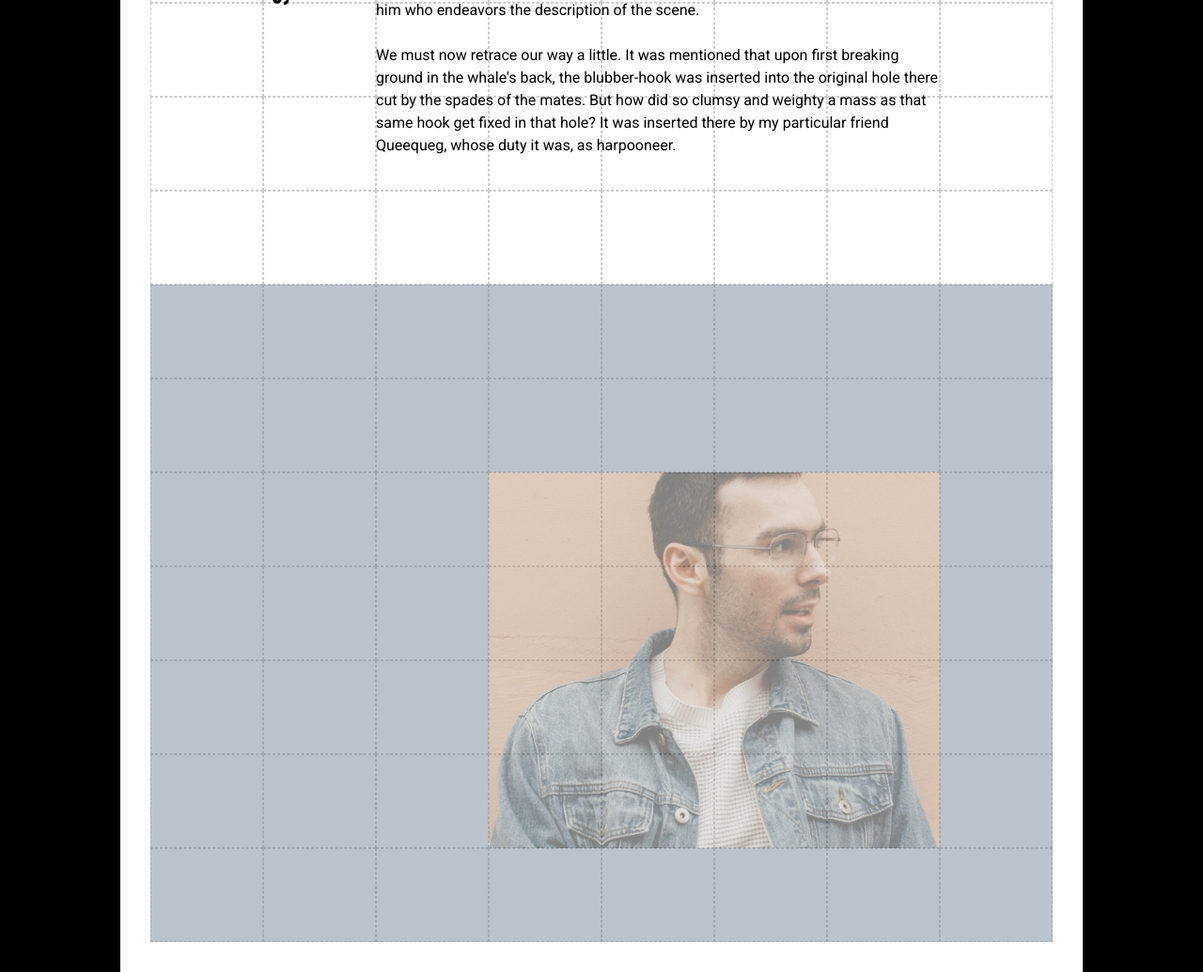
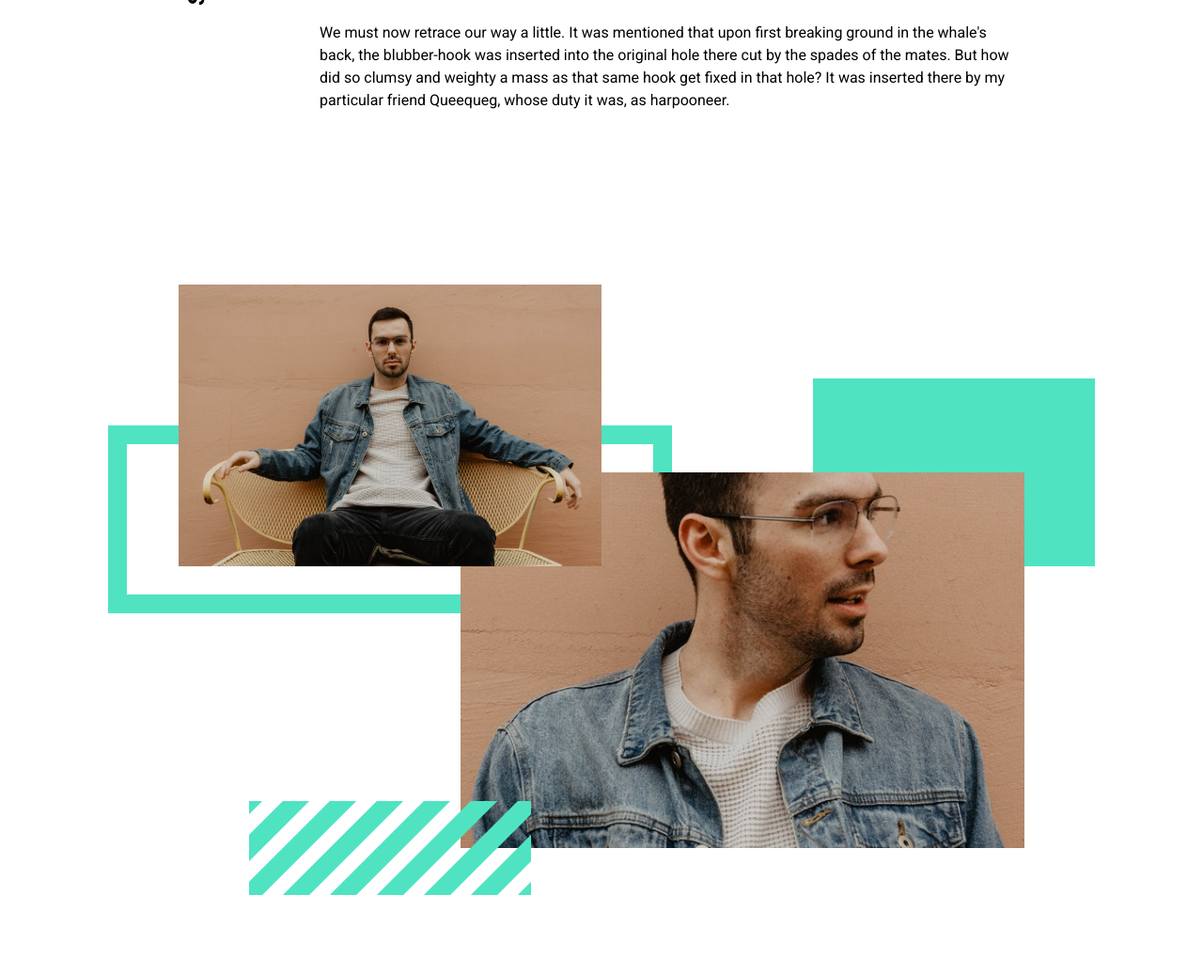
Before and after one commit to cxc421/f2e-2018-product-gallery, a React app: page /#/product in a window 1280 px wide. Shown: the part 1029-2064 px from the top of the page at 94% size. Built offline with nearby package versions, Linux system fonts and the light colour scheme.

Commit message:
Add 1st version of product page

```diff
--- a/src/components/Product.js
+++ b/src/components/Product.js
@@ -13,7 +13,9 @@ export default class Product extends React.Component {
   render() {
     return (
       <div className="product-page">
-        <GridLines rowNum={20} colNum={8} />
+        {
+          // <GridLines rowNum={20} colNum={8} />
+        }
 
         <div className="prev-btn-area">
           <i className="fas fa-arrow-left"></i>
@@ -45,9 +47,15 @@ export default class Product extends React.Component {
         </div>
 
         <div className="product-block-3">
-          <div className="img-area img-1">
+          <div className="img-area img-2">
             <img src={IMG_6_2} alt="image 6-2"/>
           </div>
+          <div className="img-area img-1">
+            <img src={IMG_6_1} alt="image 6-1" />
+          </div>
+          <div className="border-box"></div>
+          <div className="solid-box"></div>
+          <div className="zebra-box"></div>
         </div>
 
       </div>
--- a/src/styles/App.scss
+++ b/src/styles/App.scss
@@ -11,7 +11,7 @@ html, body {
 
 body {
   background: white;
-  background: black;
+  // background: black;
   font-family: 'Roboto', sans-serif;
 }
 
--- a/src/styles/Logo.scss
+++ b/src/styles/Logo.scss
@@ -6,4 +6,9 @@
   color: white;
   line-height: 24px;
   padding: 1px 8px 2px 10px;
+  transition: background .3s;
+
+  &:hover {
+    background: gray;
+  }
 }
--- a/src/styles/Product.scss
+++ b/src/styles/Product.scss
@@ -7,6 +7,10 @@
 
   display: grid;
   grid-template: repeat(20, 100px) / repeat(8, 1fr);
+
+  @include small_mobile {
+    grid-template: repeat(22, 100px) / repeat(8, 1fr);
+  }
 
   max-width: $max-width;
   box-sizing: content-box;
@@ -115,6 +119,7 @@
     .title-1 {
       @include title-2;
       grid-area: 1 / 2 / span 1 / span 3;
+      white-space: nowrap;
     }
     .title-2 {
       @include subtitle;
@@ -143,14 +148,41 @@
 
   .product-block-3 {
     grid-area: 14 / 1 / -1 / -1;
-    background: lightslategrey;
-    opacity: .5;
+    // background: lightslategrey;
+    // opacity: .5;
 
     display: grid;
     grid-template: repeat(7, 1fr) / repeat(8, 1fr);
 
+    @include small_mobile {
+      grid-area: 16 / 1 / span 7 / -1;
+    }
+
+    .img-2 {
+      grid-area: 3 / 4 / span 4 / span 4;
+    }
+
     .img-1 {
-      grid-area: 3 / 4 / span 4 / span 4;
+      grid-area: 1 / 2 / span 3 / span 3;
+      img {
+        height: 100%;
+        width: auto;
+      }
+    }
+
+    .border-box {
+      grid-area: 2 / 1 / span 2 / span 4;
+      transform: translate(12.5%, 25%);
+    }
+
+    .solid-box {
+      grid-area: 2 / -1 / span 2 / -3;
+      transform: translateX(-25%);
+    }
+
+    .zebra-box {
+      grid-area: -1 / 2 / -2 / span 2;
+      transform: translate(25%, -50%);
     }
   }
 
--- a/src/styles/globals.scss
+++ b/src/styles/globals.scss
@@ -1,5 +1,5 @@
-// $max-width: 1024px;
 $max-width: 960px;
+$max-width: 1200px;
 
 @mixin logo {
   font-size: 20px;
@@ -47,3 +47,9 @@ $max-width: 960px;
     @content;
   }
 }
+
+@mixin small_mobile {
+  @include _breakpoint(700px) {
+    @content;
+  }
+}
```
